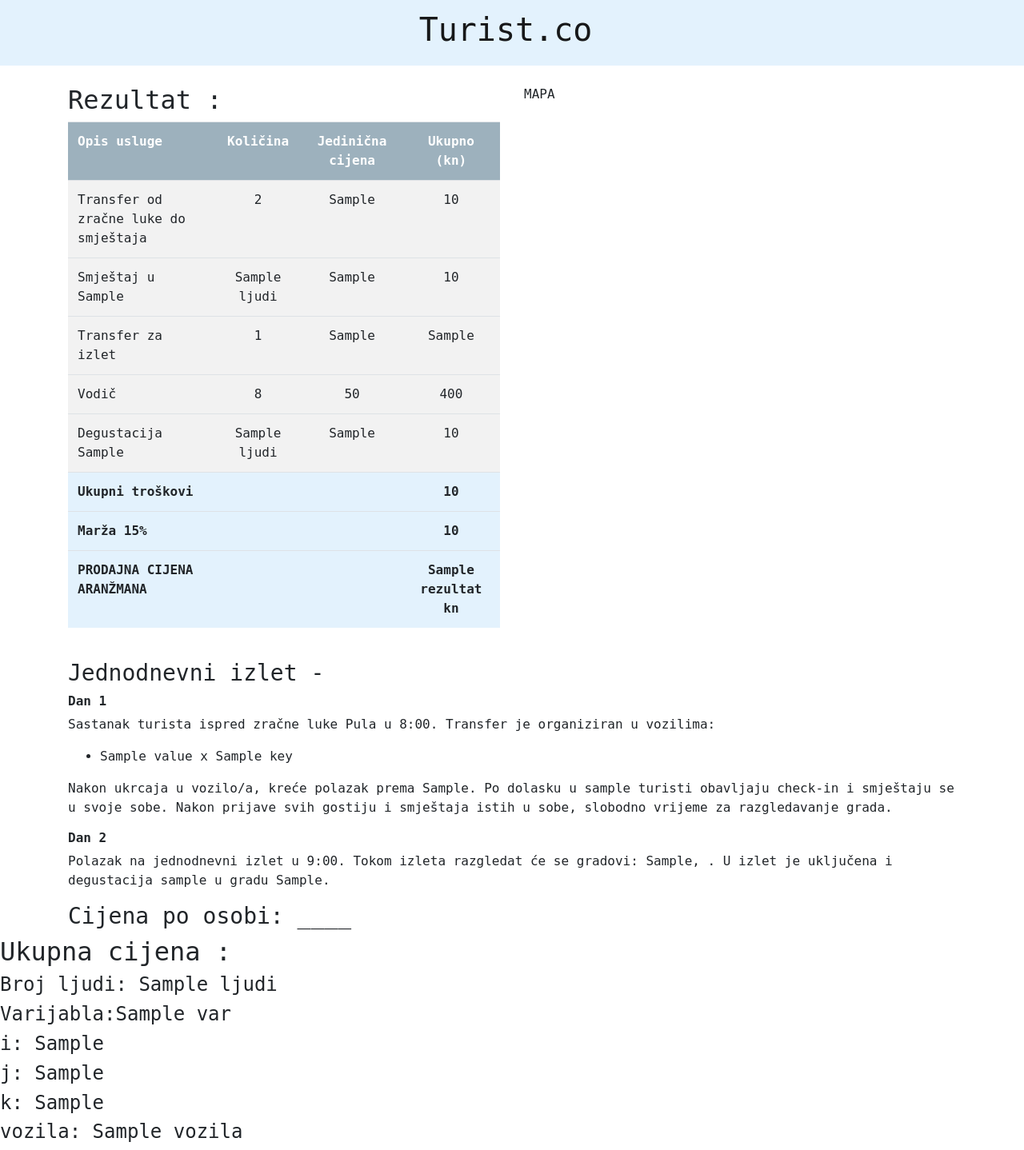
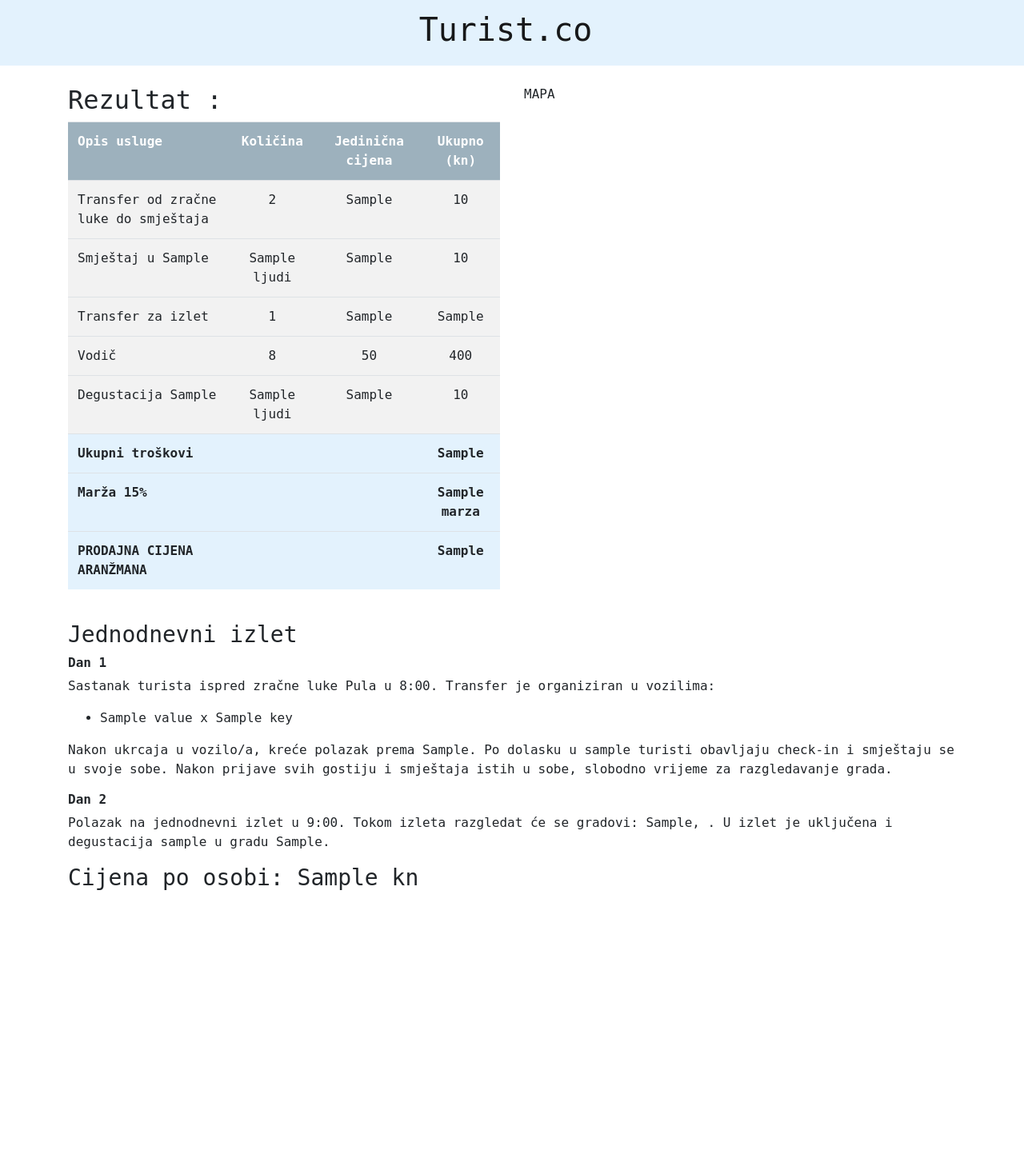
Before and after one commit to lucijaba7/OI-projekt, a Flask app: template templates/ispis.html in a window 1280 px wide. Shown: the whole page at 80% size. After the commit the page ends 1113 px from the top, so only its background shows below. Run offline with Flask 2, Linux system fonts and the light colour scheme; the template is opened without the code that fills it: most values are stand-ins (such as "Sample title", 1, 10 or a date in 2020); some libraries are stand-ins or nearby versions.

Commit message:
popravljeni detalji

```diff
--- a/app.py
+++ b/app.py
@@ -14,20 +14,18 @@
         price = request.form["nmm"]
         transfer=t.transfer(guest)
         ponude=p.ponude(guest, transfer, price)
+        prodajna_cijena=round(ponude["REZULTAT"],2)
+        po_osobi=round(prodajna_cijena/guest,2)
+        ukupni_troskovi=round(prodajna_cijena/1.15,2)
+        marza=round(prodajna_cijena - prodajna_cijena/1.15,2)
 
         if ponude["opt"] == "Infeasible":
             return render_template("index.html", alert="Ne postoji optimalno rješenje. Maksimalna cijena koju želite platiti izlazi iz prostora mogućih rješenja.")
         else:
-            return render_template("ispis.html", dict_rjesenja=ponude, ljudi=guest)
+            return render_template("ispis.html", dict_rjesenja=ponude, ljudi=guest, ukupni_troskovi=ukupni_troskovi, marza=marza, prodajna_cijena=prodajna_cijena, po_osobi=po_osobi)
     else:
         return render_template("index.html")
 
 
-
-@app.route("/podaci")
-def user():
-    #Dorada output-a
-    return render_template("ispis.html")
-
 if __name__== '__main__':
     app.run(port=5000, debug=True)
--- a/podaci.json
+++ b/podaci.json
@@ -20,14 +20,14 @@
     ],
 
     "izleti": [
-        { "naziv": "Izlet 1", "ukupno_km": "86", "gradovi": ["Umag", "Grozbnjan", "Motovun", "Visnjan", "Novigrad"] },
+        { "naziv": "Izlet 1", "ukupno_km": "86", "gradovi": ["Umag", "Groznjan", "Motovun", "Visnjan", "Novigrad"] },
         { "naziv": "Izlet 2", "ukupno_km": "133", "gradovi": ["Umag", "Novigrad", "Groznjan", "Motovun", "Buzet"] },
         { "naziv": "Izlet 3", "ukupno_km": "119", "gradovi": ["Porec", "Visnjan", "Sveti Petar u Sumi", "Limski Kanal", "Vrsar"] },
         { "naziv": "Izlet 4", "ukupno_km": "108", "gradovi": ["Porec", "Rovinj", "Zminj", "Tinjan", "Visnjan"] },
         { "naziv": "Izlet 5", "ukupno_km": "125", "gradovi": ["Porec", "Kaldir", "Pazin", "Zminj", "Rovinj"] },
         { "naziv": "Izlet 6", "ukupno_km": "77", "gradovi": ["Pula", "Vodnjan", "Bale", "Rovinj", "Fazana"] },
         { "naziv": "Izlet 7", "ukupno_km": "48", "gradovi": ["Pula", "Pjescana Uvala", "Premantura", "Medulin", "Valtura"] },
-        { "naziv": "Izlet 8", "ukupno_km": "81", "gradovi": ["Pazin", "Svetu Petar u Sumi", "Zminj", "Barban", "Labin"] },
+        { "naziv": "Izlet 8", "ukupno_km": "81", "gradovi": ["Pazin", "Sveti Petar u Sumi", "Zminj", "Barban", "Labin"] },
         { "naziv": "Izlet 9", "ukupno_km": "87", "gradovi": ["Pazin", "Motovun", "Buzet", "Kotli", "Hum"] }
     ],
 
--- a/templates/ispis.html
+++ b/templates/ispis.html
@@ -60,19 +60,19 @@
                             <td class="details" style="text-align: left;">Ukupni troškovi</td>
                             <td class="details"></td>
                             <td class="details"></td>
-                            <td class="details">{{dict_rjesenja["REZULTAT"]/1.15}}</td>
+                            <td class="details">{{ukupni_troskovi}}</td>
                         </tr>
                         <tr>
                             <td class="details" style="text-align: left;">Marža 15%</td>
                             <td class="details"></td>
                             <td class="details"></td>
-                            <td class="details">{{dict_rjesenja["REZULTAT"] - dict_rjesenja["REZULTAT"]/1.15}}</td>
+                            <td class="details">{{marza}}</td>
                         </tr>
                         <tr>
                             <td class="details" style="text-align: left;">PRODAJNA CIJENA ARANŽMANA</td>
                             <td class="details"></td>
                             <td class="details"></td>
-                            <td class="details">{{dict_rjesenja["REZULTAT"]}} kn</td>
+                            <td class="details">{{prodajna_cijena}}</td>
                         </tr>
                     </table>
                 </div>
@@ -82,8 +82,8 @@
             </div>
         </div>
     </div>
-    <div class="container mt-4">
-        <h3>Jednodnevni izlet - </h3>
+    <div class="container mt-4 pb-3">
+        <h3>Jednodnevni izlet</h3>
         <h6><strong>Dan 1</strong></h6>
         <p>Sastanak turista ispred zračne luke Pula u 8:00. Transfer je organiziran u vozilima:</p>
         <ul>
@@ -98,18 +98,8 @@
             u gradu {{dict_rjesenja["deg_grad"]}}.
             </br>
         </p>
-        <h3>Cijena po osobi: ____</h3>
+        <h3>Cijena po osobi: {{po_osobi}} kn</h3>
     </div>
-
-    <h2>Ukupna cijena :</h2>
-    </div>
-    <div class="proba">
-        <h4> Broj ljudi: {{ ljudi }} </h4>
-        <h4>Varijabla:{{var}}</h4>
-        <h4>i: {{i}}</h4>
-        <h4>j: {{j}}</h4>
-        <h4>k: {{k}}</h4>
-        <h4>vozila: {{vozila}}</h4>
     </div>
 </body>
 
@@ -142,32 +132,22 @@
         text-align: center;
     }
 
-    .map {
-        display: flex;
-        justify-content: center;
-        vertical-align: middle;
-        float: right;
-        max-width: 500px;
-        color: white;
-        width: 100%;
-        height: 270px;
-        padding: 7px;
-        box-sizing: border-box;
-        border: 1px solid #ccc;
-        border-radius: 8px;
-        background: rgba(132, 158, 173, 0.77);
-        font-size: 16px;
-        margin-right: 450px;
-    }
-
     .navbar {
         background-color: #e3f2fd;
         justify-content: center;
         text-align: center;
     }
 
+    #map {
+        height: 630px;
+        width: 500px;
+    }
+
+    html,
     body {
-        align-content: center;
         font-family: 'Allerta', monospace;
+        height: 100%;
+        margin: 0;
+        padding: 0;
     }
 </style>
```
Also changed, not shown: 2 other files.
